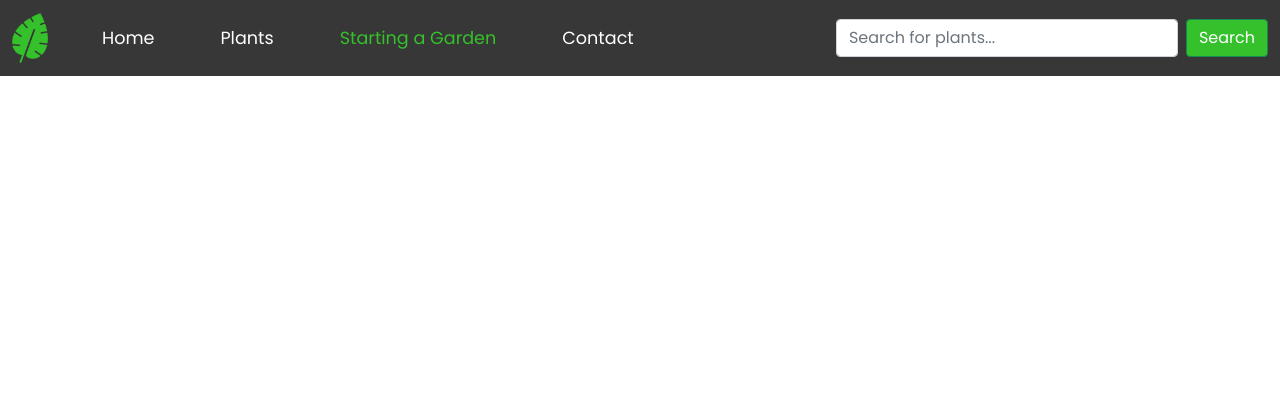
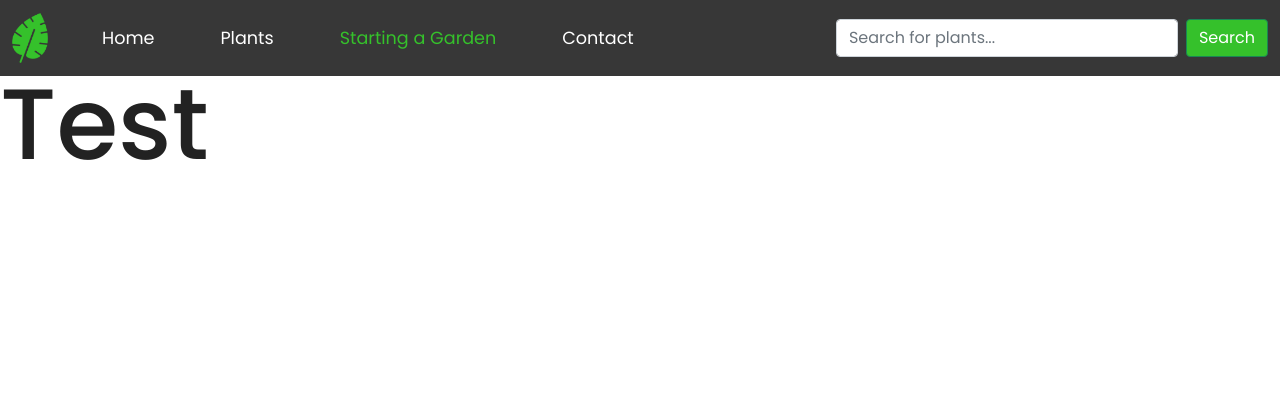
Before and after one commit to EthanE96/Quad_Landscaping_and_Garden, a PHP site: page /garden.html in a window 1280 px wide. Shown: the top 420 px of the page. Before the commit the page ends 76 px from the top, so only its background shows below. Run offline with PHP 8.4, Linux system fonts and the light colour scheme; some libraries are stand-ins or nearby versions.

Commit message:
google sign in test -ethan

```diff
--- a/Client/Resources/CSS/garden.css
+++ b/Client/Resources/CSS/garden.css
@@ -40,3 +40,15 @@ body {
   background-color: var(--green);
 }
 /* ----- */
+
+.test{
+  margin-top: 8vh;
+}
+
+.test h1 {
+  font-size: 100px;
+}
+
+#my-signin2{
+  margin-top: 8vh;
+}
--- a/Client/garden.html
+++ b/Client/garden.html
@@ -55,5 +55,25 @@
         </div>
       </div>
     </nav>
+
+    <section class="test">
+      <h1>Test</h1>
+
+      <!-- Google Sign In -->
+      <script src="https://accounts.google.com/gsi/client" async defer></script>
+      <div id="g_id_onload"
+         data-client_id="835186845388-hdok47ojmo9up258e3tvg9s56kmie57i.apps.googleusercontent.com"
+         data-login_uri="https://quadlg-client.herokuapp.com/">
+      </div>
+      <div class="g_id_signin"
+         data-type="standard"
+         data-size="large"
+         data-theme="outline"
+         data-text="sign_in_with"
+         data-shape="rectangular"
+         data-logo_alignment="left">
+      </div>
+    </section>
+
   </body>
 </html>
```
